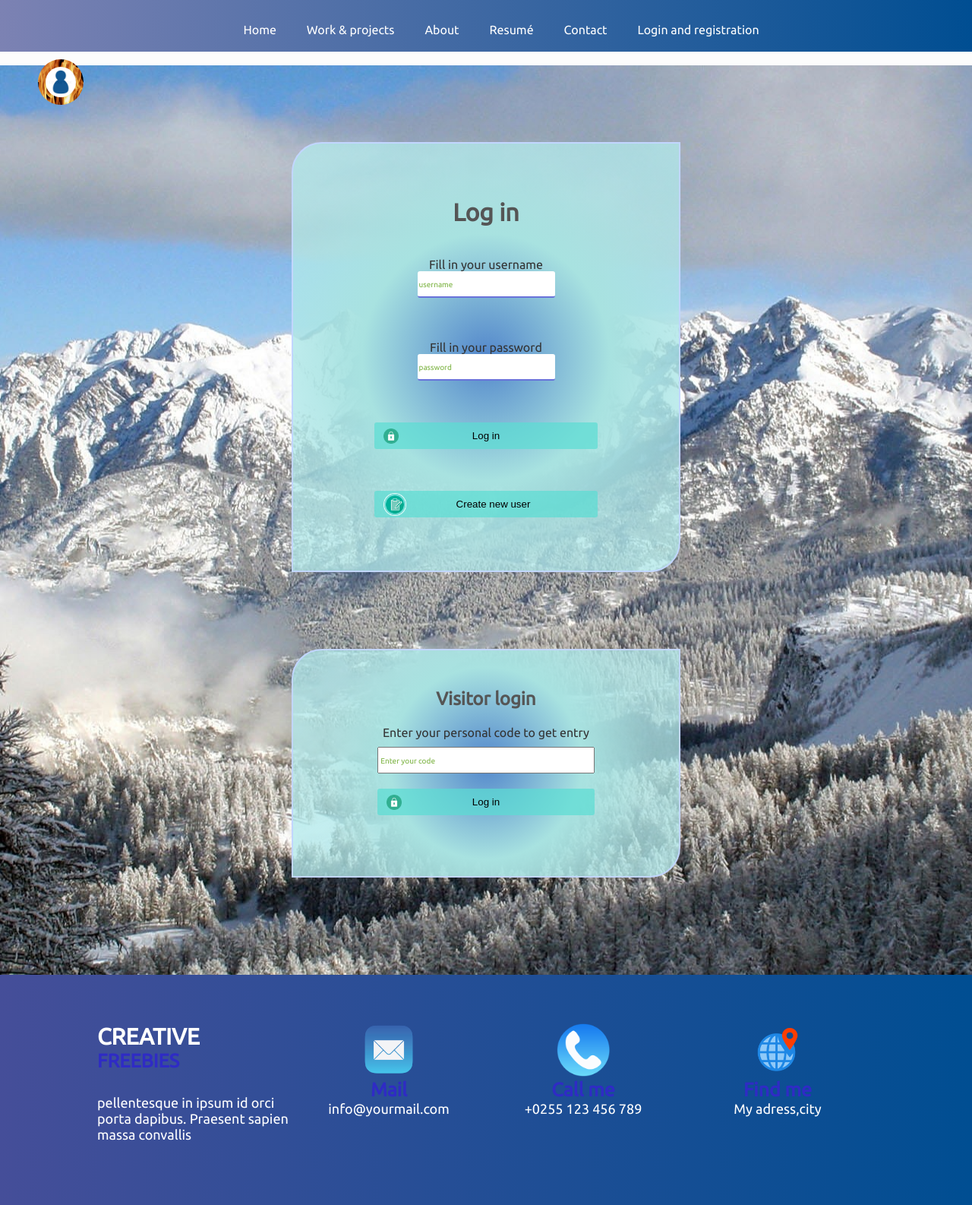
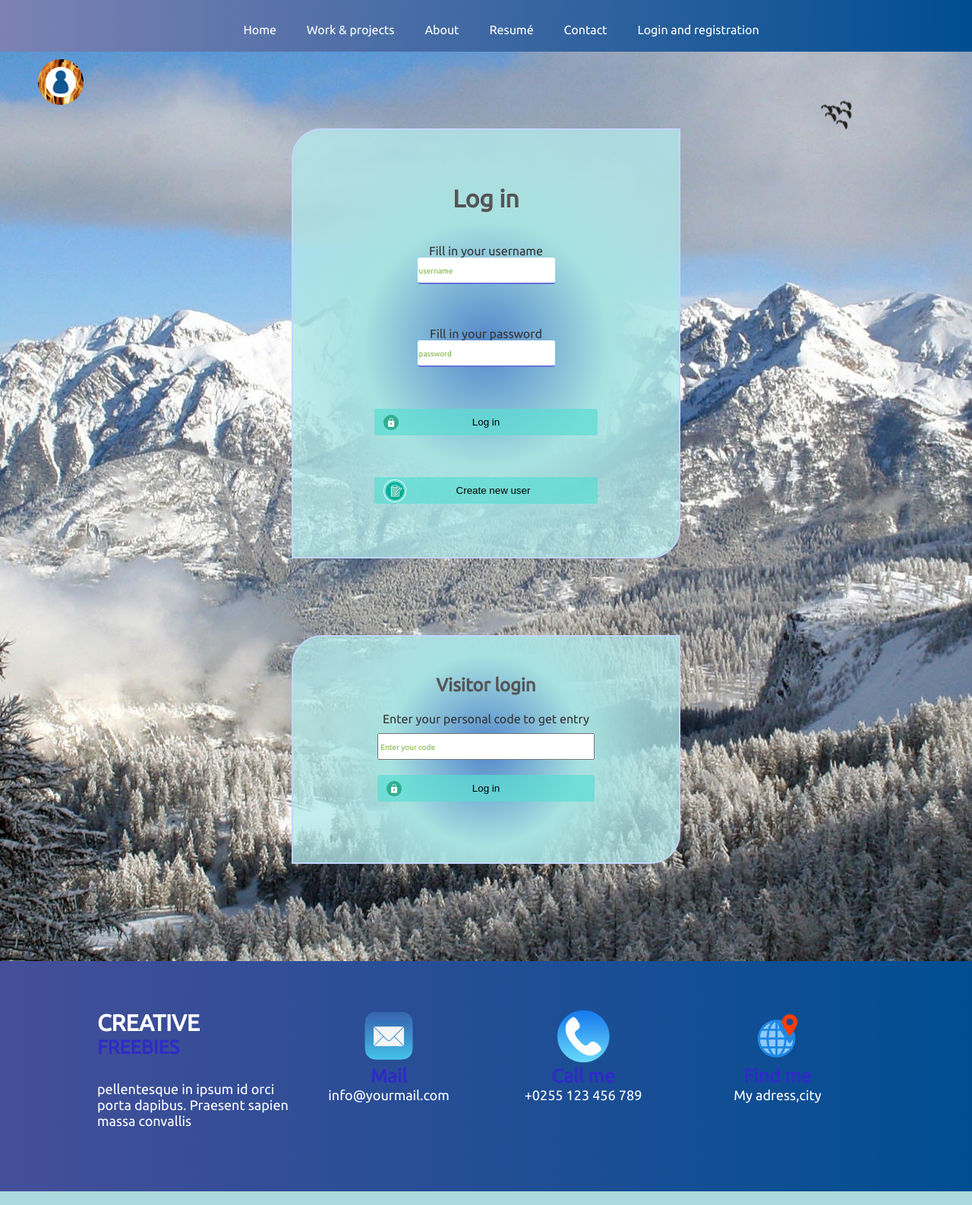
Before and after one commit to nickydevendt/myfirstsite, a PHP site: template src/templates/reglog.html.twig in a window 1280 px wide. Shown: the whole page at 76% size. Run offline with PHP 8.4, Linux system fonts and the light colour scheme; the template is opened without the code that fills it, so the values that code supplies are empty; some libraries are stand-ins or nearby versions.

Commit message:
styling on login page

```diff
--- a/httpdocs/home.css
+++ b/httpdocs/home.css
@@ -32,10 +32,15 @@ body h2 {
     padding: 0;
     font-family: 'Ubuntu';
 }
-
+#shrink {
+    display: flex;
+    width: 40px;
+    height: 40px;
+}
 .navBrand {
     position: relative;
     margin-left: 50px;
+    z-index: 3;
 }
 
 .navBrand img:first-child {
@@ -69,6 +74,13 @@ body h2 {
     width: 20%;
     margin: 0 auto;
     padding: 50px 0;
+}
+.namealignment {
+    display: flex;
+}
+.namealignment img {
+    margin-left: 10px;
+    padding-top: 10px;
 }
 .namediv {
     width: 100%;
@@ -706,11 +718,36 @@ input:required:valid,textarea:required:valid {
     padding-bottom: 10%;
     background-repeat: no-repeat;
     background-position: center;
+    z-index: 0;
+}
+.birds img{
+    position: absolute;
+    height: 3vh;
+    top: 15vh;
+    right: -10vw;
+    z-index: 1;
+    overflow: hidden;
+    animation-timing-function: linear;
+    animation: flying 28s linear 1s normal infinite none running;
+}
+#bird2 { margin-top: 11px;}
+#bird3 { margin-top: 6px; margin-right: 14px;}
+#bird4 { margin-top: 15px; margin-right: 20px;}
+#bird5 { margin-top: 25px; margin-right: 5px;}
+#bird6 { margin-top: 5px; margin-right: 25px;}
+@-webkit-keyframes flying {
+    from {right: -10vw; top: 15vh;}
+    to {right: 100vw; top: 17vh;}
+}
+@-webkit-keyframes flying {
+    from {right: -10vw; top: 15vh;}
+    to {right: 100vw; top: 17vh;}
 }
 .reglog {
     display:flex;
     padding: 4% 0%;
     color: #fff;
+    z-index:2;
 }
 .reglog form {
     width: 100%;
--- a/src/templates/reglog.html.twig
+++ b/src/templates/reglog.html.twig
@@ -2,7 +2,12 @@
 
 {% block name %}
 <div class="birds">
-    <img>
+    <img src="/img/bird1.gif" class="birds" id="bird1">
+    <img src="/img/bird1.gif" class="birds" id="bird2">
+    <img src="/img/bird1.gif" class="birds" id="bird3">
+    <img src="/img/bird1.gif" class="birds" id="bird4">
+    <img src="/img/bird1.gif" class="birds" id="bird5">
+    <img src="/img/bird1.gif" class="birds" id="bird6">
 </div>
 <div class="mountain">
 {% endblock %}
```
Also changed, not shown: src/templates/page.html.twig (+5 -2 lines). Lines whose indentation alone changed are shown as unchanged.
